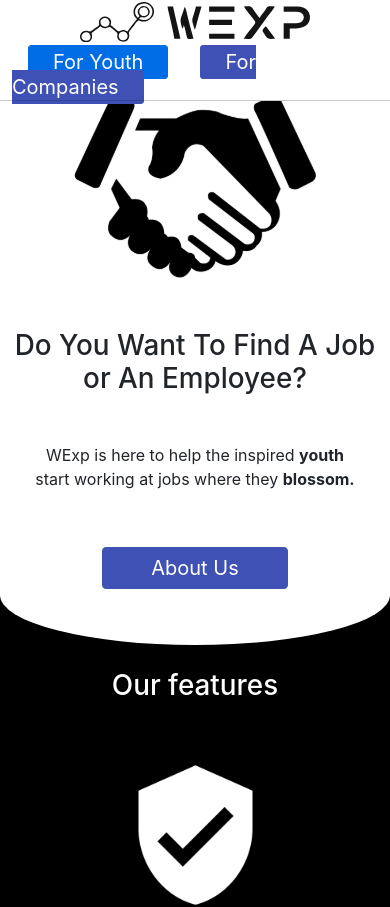
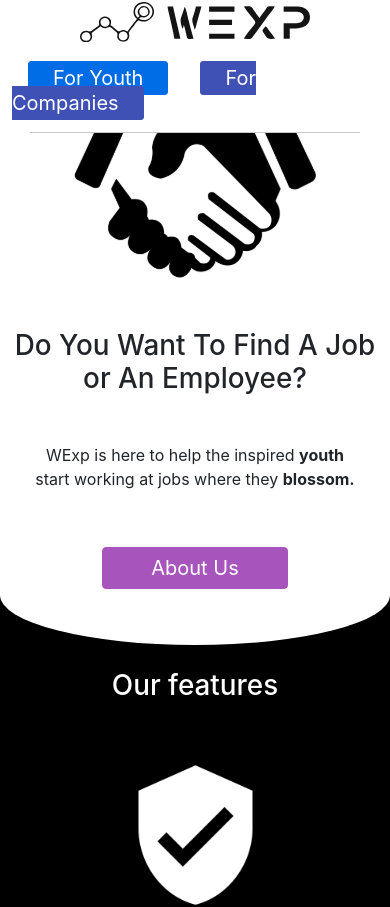
Before and after one commit to CodeWeekLatavia/Komjaunatne, a Next.js app in the folder wexp/: page / in a window 390 px wide. Shown: the top 907 px of the page. Built offline with nearby package versions, Linux system fonts and the light colour scheme.

Commit message:
Fix nav bar on mobile, change "about us" btn color

```diff
--- a/wexp/components/Navigation.tsx
+++ b/wexp/components/Navigation.tsx
@@ -60,11 +60,11 @@
               </div>
             </a>
           </Link>
-          <div>
+          <div className="py-3 py-md-3">
             {navButtons}
           </div>
         </div>
-        <hr style={{ margin: "0" }} />
+        <hr style={{ margin: "0 30px" }} />
       </nav>
     </div>
   );
--- a/wexp/pages/index.tsx
+++ b/wexp/pages/index.tsx
@@ -18,7 +18,7 @@
             </div>
             <div className="d-flex justify-content-center">
               <Link href="#about-us">
-                <a className="rounded py-2 px-5 border fw-normal h5 my-2 text-decoration-none dark-button">
+                <a className="rounded py-2 px-5 border fw-normal h5 my-2 text-decoration-none purple-button">
                   About Us
                 </a>
               </Link>
```
